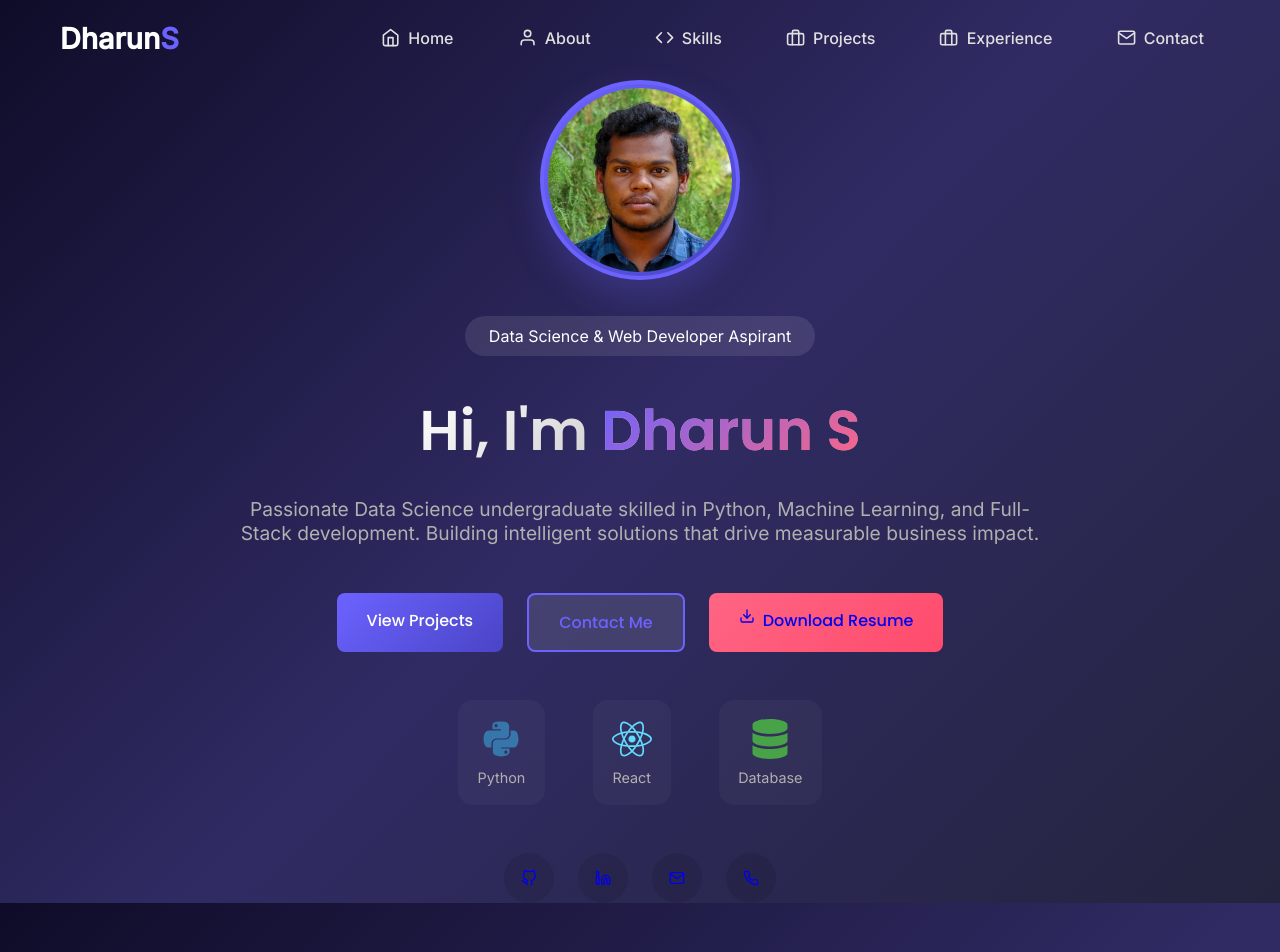
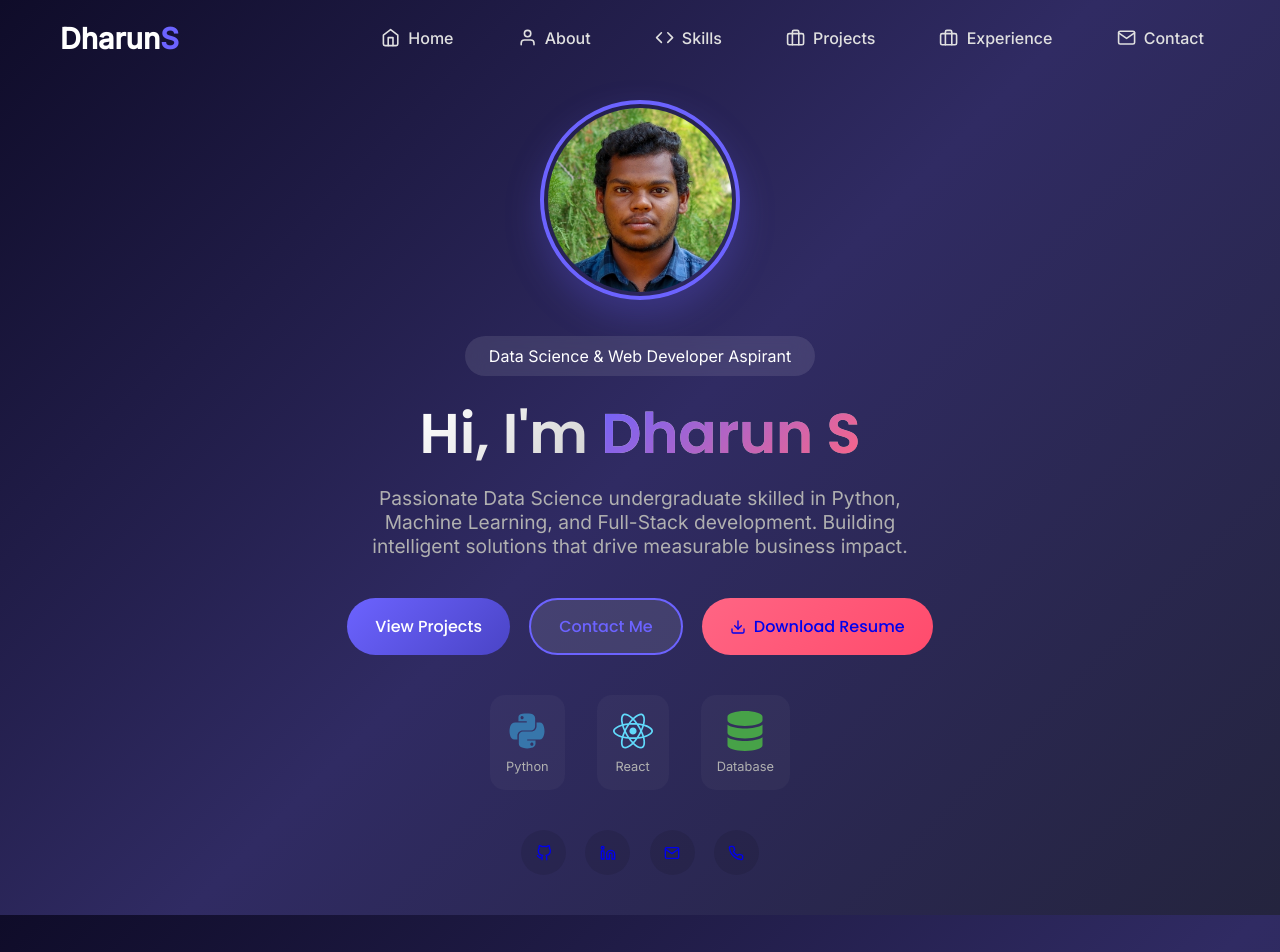
Before and after one commit to DharunS-25/My_Portfolio_Application, a React (Create React App) app: page / in a window 1280 px wide. Shown: the top 952 px of the page. Built offline with nearby package versions, Linux system fonts and the light colour scheme.

Commit message:
Initial commit

```diff
--- a/src/styles/App.scss
+++ b/src/styles/App.scss
@@ -298,9 +298,16 @@ h1, h2, h3, h4, h5, h6 {
   gap: 4rem;
   margin-bottom: 4rem;
 
+  // Tablet
   @media (max-width: 992px) {
     grid-template-columns: 1fr;
     gap: 3rem;
+  }
+
+  // Mobile
+  @media (max-width: 576px) {
+    gap: 2rem;
+    margin-bottom: 2.5rem;
   }
 }
 
@@ -310,6 +317,10 @@ h1, h2, h3, h4, h5, h6 {
     margin-bottom: 1.5rem;
     color: #fff;
     line-height: 1.3;
+
+    @media (max-width: 576px) {
+      font-size: 1.5rem;
+    }
   }
 
   .contact-description {
@@ -317,6 +328,11 @@ h1, h2, h3, h4, h5, h6 {
     line-height: 1.8;
     margin-bottom: 2.5rem;
     font-size: 1.1rem;
+
+    @media (max-width: 576px) {
+      font-size: 0.95rem;
+      margin-bottom: 1.8rem;
+    }
 
     strong {
       color: #6C63FF;
@@ -332,6 +348,10 @@ h1, h2, h3, h4, h5, h6 {
     font-size: 1.4rem;
     margin-bottom: 1rem;
     color: #fff;
+
+    @media (max-width: 576px) {
+      font-size: 1.2rem;
+    }
   }
 
   .availability-list {
@@ -343,6 +363,11 @@ h1, h2, h3, h4, h5, h6 {
       padding-left: 1.5rem;
       position: relative;
       line-height: 1.6;
+      font-size: 1rem;
+
+      @media (max-width: 576px) {
+        font-size: 0.9rem;
+      }
 
       &::before {
         content: '✓';
@@ -360,16 +385,24 @@ h1, h2, h3, h4, h5, h6 {
   gap: 1rem;
   flex-wrap: wrap;
 
+  @media (max-width: 576px) {
+    flex-direction: column;
+    gap: 0.8rem;
+  }
+
   .btn {
     display: inline-flex;
     align-items: center;
+    justify-content: center;
     gap: 10px;
     padding: 14px 28px;
     font-size: 1rem;
     font-weight: 500;
+    border-radius: 30px;
 
-    @media (max-width: 480px) {
-      padding: 12px 24px;
+    @media (max-width: 576px) {
+      width: 100%;
+      padding: 12px;
       font-size: 0.9rem;
     }
   }
@@ -380,6 +413,11 @@ h1, h2, h3, h4, h5, h6 {
     font-size: 2rem;
     margin-bottom: 2rem;
     color: #fff;
+
+    @media (max-width: 576px) {
+      font-size: 1.5rem;
+      margin-bottom: 1.5rem;
+    }
   }
 }
 
@@ -401,6 +439,11 @@ h1, h2, h3, h4, h5, h6 {
   border: 1px solid rgba(255, 255, 255, 0.1);
   transition: all 0.3s ease;
 
+  @media (max-width: 576px) {
+    padding: 1rem;
+    gap: 0.8rem;
+  }
+
   &:hover {
     border-color: #6C63FF;
     background: rgba(108, 99, 255, 0.1);
@@ -419,6 +462,12 @@ h1, h2, h3, h4, h5, h6 {
       justify-content: center;
       color: #6C63FF;
       font-size: 1.5rem;
+
+      @media (max-width: 576px) {
+        width: 45px;
+        height: 45px;
+        font-size: 1.2rem;
+      }
     }
   }
 
@@ -429,12 +478,21 @@ h1, h2, h3, h4, h5, h6 {
       margin-bottom: 5px;
       text-transform: uppercase;
       letter-spacing: 1px;
+
+      @media (max-width: 576px) {
+        font-size: 0.75rem;
+      }
     }
 
     .contact-value {
       font-size: 1.2rem;
       color: #fff;
       font-weight: 500;
+
+      @media (max-width: 576px) {
+        font-size: 1rem;
+        word-break: break-word;
+      }
     }
   }
 }
@@ -449,15 +507,24 @@ h1, h2, h3, h4, h5, h6 {
   padding: 2rem;
   border: 1px solid rgba(0, 119, 181, 0.2);
 
+  @media (max-width: 576px) {
+    padding: 1.5rem;
+  }
+
   h4 {
     font-size: 1.3rem;
     margin-bottom: 1rem;
     color: #fff;
+
+    @media (max-width: 576px) {
+      font-size: 1.1rem;
+    }
   }
 
   .linkedin-link {
-    display: inline-flex;
+    display: flex;
     align-items: center;
+    justify-content: center;
     gap: 10px;
     color: #e2eaef;
     text-decoration: none;
@@ -467,6 +534,12 @@ h1, h2, h3, h4, h5, h6 {
     background: rgba(255, 255, 255, 0.1);
     border-radius: 30px;
     transition: all 0.3s ease;
+
+    @media (max-width: 576px) {
+      width: 100%;
+      font-size: 0.95rem;
+      padding: 10px;
+    }
 
     &:hover {
       background: rgba(0, 119, 181, 0.2);
@@ -489,10 +562,18 @@ h1, h2, h3, h4, h5, h6 {
   border-top: 1px solid rgba(255, 255, 255, 0.1);
   margin-top: 4rem;
 
+  @media (max-width: 576px) {
+    margin-top: 2.5rem;
+  }
+
   p {
     color: #A0A0A0;
     margin: 0.5rem 0;
     font-size: 0.9rem;
+
+    @media (max-width: 576px) {
+      font-size: 0.8rem;
+    }
 
     &:last-child {
       color: #6C63FF;
@@ -501,6 +582,7 @@ h1, h2, h3, h4, h5, h6 {
     }
   }
 }
+
 .experience-content {
   display: grid;
   grid-template-columns: 2fr 1fr;
@@ -703,11 +785,16 @@ h1, h2, h3, h4, h5, h6 {
   align-items: center;
   position: relative;
   overflow: hidden;
-  padding-top: 80px;
+  padding: 100px 20px 40px; // better mobile padding
   background: linear-gradient(135deg, #0f0c29, #302b63, #24243e);
   color: white;
+
+  @media (max-width: 576px) {
+    padding: 90px 15px 30px;
+  }
 }
 
+/* BACKGROUND EFFECTS (optimized for mobile performance) */
 .hero-background {
   position: absolute;
   inset: 0;
@@ -715,51 +802,59 @@ h1, h2, h3, h4, h5, h6 {
   overflow: hidden;
 }
 
+.bg-gradient-1,
+.bg-gradient-2,
+.bg-gradient-3 {
+  position: absolute;
+  border-radius: 50%;
+  filter: blur(60px);
+
+  @media (max-width: 576px) {
+    filter: blur(40px); // lighter for mobile performance
+  }
+}
+
 .bg-gradient-1 {
-  position: absolute;
   top: -30%;
   left: -10%;
   width: 60%;
   height: 60%;
-  background: radial-gradient(circle, rgba(108, 99, 255, 0.15) 0%, transparent 70%);
-  border-radius: 50%;
-  filter: blur(60px);
+  background: radial-gradient(circle, rgba(108, 99, 255, 0.15), transparent 70%);
 }
 
 .bg-gradient-2 {
-  position: absolute;
   bottom: -20%;
   right: -10%;
   width: 50%;
   height: 50%;
-  background: radial-gradient(circle, rgba(255, 101, 132, 0.1) 0%, transparent 70%);
-  border-radius: 50%;
-  filter: blur(60px);
+  background: radial-gradient(circle, rgba(255, 101, 132, 0.1), transparent 70%);
 }
 
 .bg-gradient-3 {
-  position: absolute;
   top: 40%;
   left: 50%;
   transform: translateX(-50%);
   width: 40%;
   height: 40%;
-  background: radial-gradient(circle, rgba(74, 68, 198, 0.08) 0%, transparent 70%);
-  border-radius: 50%;
-  filter: blur(60px);
+  background: radial-gradient(circle, rgba(74, 68, 198, 0.08), transparent 70%);
 }
 
 .hero-bg {
   position: absolute;
   inset: -50%;
-  background: radial-gradient(circle at center, rgba(108, 99, 255, 0.1) 0%, transparent 50%);
+  background: radial-gradient(circle at center, rgba(108, 99, 255, 0.1), transparent 50%);
   z-index: -1;
 }
 
+/* CONTENT */
 .hero-content {
   max-width: 800px;
   margin: 0 auto;
   text-align: center;
+
+  @media (max-width: 576px) {
+    max-width: 100%;
+  }
 }
 
 .hero-text {
@@ -768,6 +863,7 @@ h1, h2, h3, h4, h5, h6 {
   align-items: center;
 }
 
+/* PROFILE IMAGE */
 .profile-image-container {
   margin-bottom: 2rem;
 }
@@ -779,73 +875,123 @@ h1, h2, h3, h4, h5, h6 {
   object-fit: cover;
   border: 4px solid #6C63FF;
   box-shadow: 0 15px 35px rgba(108, 99, 255, 0.25);
-  background: linear-gradient(135deg, #6C63FF, #4A44C6);
   padding: 4px;
   transition: 0.3s;
 
   &:hover {
     transform: scale(1.05);
-    box-shadow: 0 20px 40px rgba(108, 99, 255, 0.35);
+  }
+
+  @media (max-width: 768px) {
+    width: 170px;
+    height: 170px;
+  }
+
+  @media (max-width: 480px) {
+    width: 140px;
+    height: 140px;
   }
 }
 
+/* BADGE */
 .badge {
-  display: inline-block;
   padding: 10px 24px;
   background: rgba(255, 255, 255, 0.1);
   backdrop-filter: blur(10px);
   border-radius: 25px;
-  margin-bottom: 2rem;
+  margin-bottom: 1.5rem;
+
+  @media (max-width: 480px) {
+    font-size: 0.8rem;
+    padding: 8px 16px;
+  }
 }
 
 h1 {
   font-size: 3.5rem;
-  margin-bottom: 1.5rem;
+  margin-bottom: 1.2rem;
+  line-height: 1.2;
+
   background: linear-gradient(135deg, #fff, #a0a0a0);
 
-  -webkit-background-clip: text;
+  /* Standard property (must be included) */
   background-clip: text;
 
+  /* WebKit support (Chrome, Safari) */
+  -webkit-background-clip: text;
   -webkit-text-fill-color: transparent;
+
+  /* Fallback */
   color: transparent;
+
+  @media (max-width: 768px) {
+    font-size: 2.6rem;
+  }
+
+  @media (max-width: 480px) {
+    font-size: 2rem;
+  }
 }
 
 .gradient-text {
   background: linear-gradient(135deg, #6C63FF, #FF6584);
 
-  -webkit-background-clip: text;
+  /* Standard property */
   background-clip: text;
 
+  /* Vendor prefix (needed for Chrome/Safari) */
+  -webkit-background-clip: text;
   -webkit-text-fill-color: transparent;
+
+  /* Fallback */
   color: transparent;
 }
 
+/* DESCRIPTION */
 .hero-description {
   font-size: 1.2rem;
-  margin-bottom: 3rem;
+  margin-bottom: 2.5rem;
   color: #B0B0B0;
+  max-width: 600px;
+
+  @media (max-width: 480px) {
+    font-size: 0.95rem;
+    margin-bottom: 2rem;
+  }
 }
 
+/* BUTTONS */
 .hero-buttons {
   display: flex;
   justify-content: center;
-  gap: 1.5rem;
+  gap: 1.2rem;
   flex-wrap: wrap;
-  margin-bottom: 3rem;
+  margin-bottom: 2.5rem;
+
+  @media (max-width: 480px) {
+    flex-direction: column;
+    width: 100%;
+  }
 }
 
 .btn {
-  padding: 15px 30px;
-  border-radius: 8px;
+  padding: 14px 28px;
+  border-radius: 30px;
   display: inline-flex;
+  justify-content: center;
+  align-items: center;
   gap: 8px;
   cursor: pointer;
   transition: 0.3s;
+  font-weight: 500;
+
+  @media (max-width: 480px) {
+    width: 100%;
+  }
 }
 
 .btn-primary {
   background: linear-gradient(135deg, #6C63FF, #4A44C6);
-  color: white;
 
   &:hover {
     transform: translateY(-3px);
@@ -860,19 +1006,25 @@ h1 {
   background: linear-gradient(135deg, #FF6584, #FF4B6C);
 }
 
+/* TECH ICONS */
 .tech-icons {
   display: flex;
   justify-content: center;
-  gap: 3rem;
-  margin-bottom: 3rem;
+  gap: 2rem;
+  flex-wrap: wrap;
+  margin-bottom: 2.5rem;
+
+  @media (max-width: 480px) {
+    gap: 1.2rem;
+  }
 }
 
 .tech-icon {
   display: flex;
   flex-direction: column;
   align-items: center;
-  gap: 10px;
-  padding: 1.2rem;
+  gap: 8px;
+  padding: 1rem;
   border-radius: 15px;
   background: rgba(255, 255, 255, 0.03);
   transition: 0.3s;
@@ -882,20 +1034,21 @@ h1 {
   }
 
   span {
-    font-size: 0.9rem;
+    font-size: 0.8rem;
     color: #B0B0B0;
   }
 }
 
+/* SOCIAL ICONS */
 .social-links {
   display: flex;
   justify-content: center;
-  gap: 1.5rem;
+  gap: 1.2rem;
 }
 
 .social-icon {
-  width: 50px;
-  height: 50px;
+  width: 45px;
+  height: 45px;
   border-radius: 50%;
   display: flex;
   align-items: center;
@@ -905,32 +1058,6 @@ h1 {
 
   &:hover {
     transform: translateY(-5px);
-  }
-}
-
-/* Responsive */
-@media (max-width: 768px) {
-  h1 {
-    font-size: 2.8rem;
-  }
-
-  .profile-image {
-    width: 180px;
-    height: 180px;
-  }
-}
-
-@media (max-width: 480px) {
-  h1 {
-    font-size: 2.2rem;
-  }
-
-  .hero-buttons {
-    flex-direction: column;
-  }
-
-  .btn {
-    width: 250px;
   }
 }
 .navbar {
```
Also changed, not shown: 12 other files (tests, documents, lock files or other folders).
